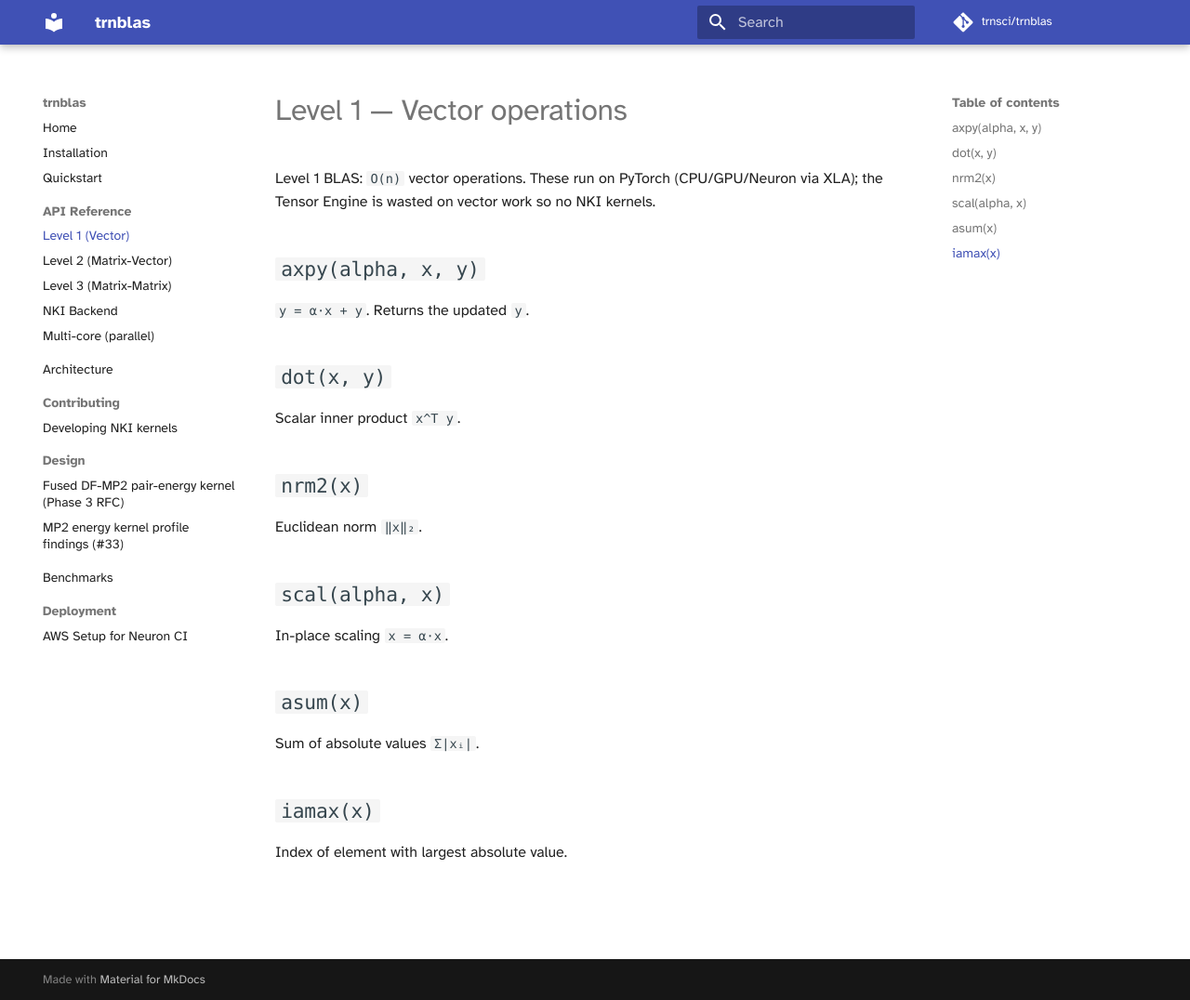
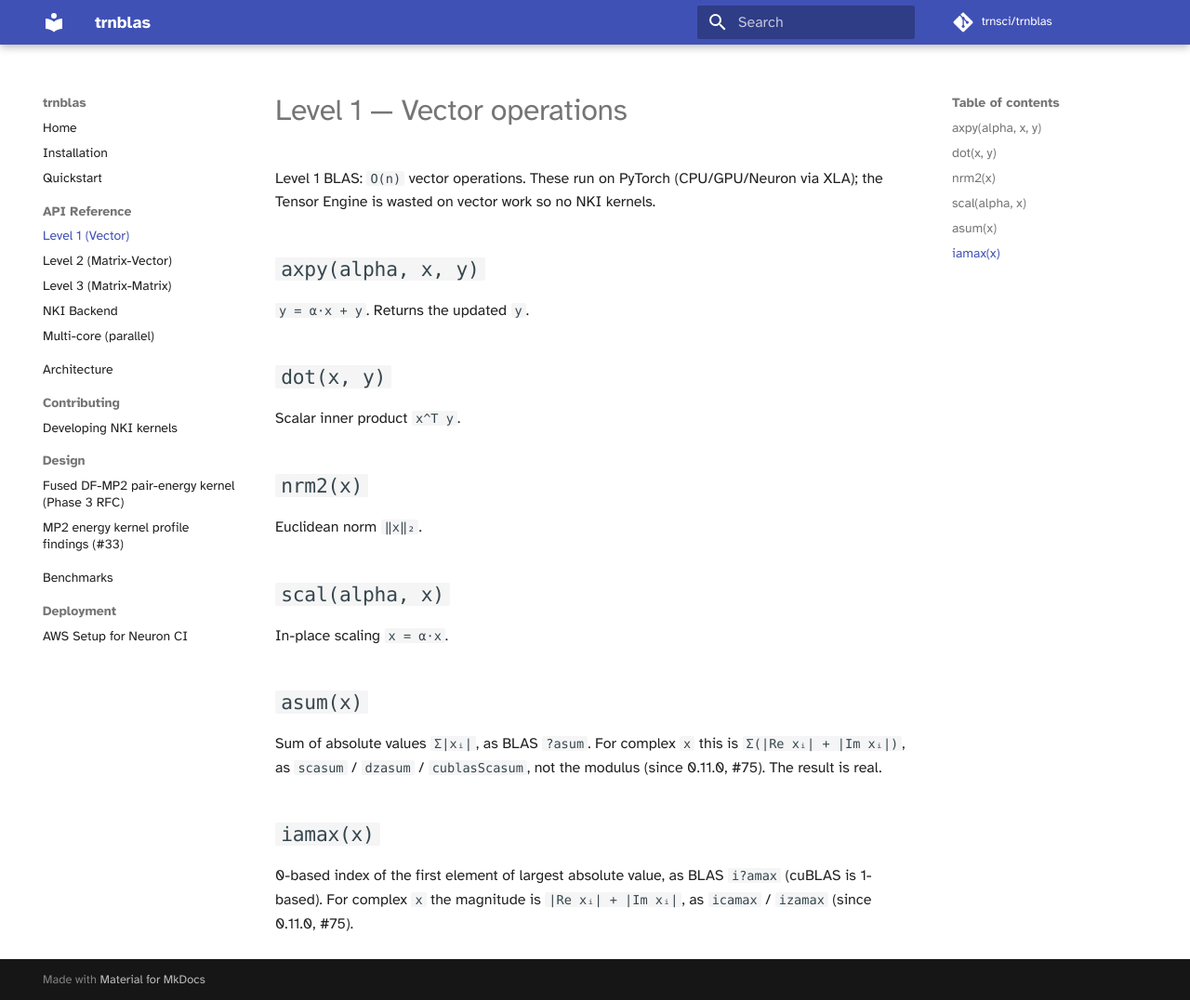
Before and after one commit to trnsci/trnblas, an MkDocs documentation site: the page built from docs/api/level1.md, in a window 1280 px wide and 1076 px high. Shown: the whole window at 93% size. Built offline with MkDocs 1.6.1 and Material for MkDocs 9.7.7, drawn with Linux system fonts in a browser that asks for light colours; some web fonts are replaced; comment, search, counter and statistics services are not loaded.

Commit message:
asum/iamax: BLAS |Re|+|Im| for complex input (#75)

```diff
--- a/docs/api/level1.md
+++ b/docs/api/level1.md
@@ -21,8 +21,12 @@ In-place scaling `x = α·x`.
 
 ## `asum(x)`
 
-Sum of absolute values `Σ|xᵢ|`.
+Sum of absolute values `Σ|xᵢ|`, as BLAS `?asum`. For complex `x` this is
+`Σ(|Re xᵢ| + |Im xᵢ|)`, as `scasum` / `dzasum` / `cublasScasum`, not the
+modulus (since 0.11.0, #75). The result is real.
 
 ## `iamax(x)`
 
-Index of element with largest absolute value.
+0-based index of the first element of largest absolute value, as BLAS
+`i?amax` (cuBLAS is 1-based). For complex `x` the magnitude is
+`|Re xᵢ| + |Im xᵢ|`, as `icamax` / `izamax` (since 0.11.0, #75).
```
Also changed, not shown: CHANGELOG.md (+13 -0 lines), 4 other files.
